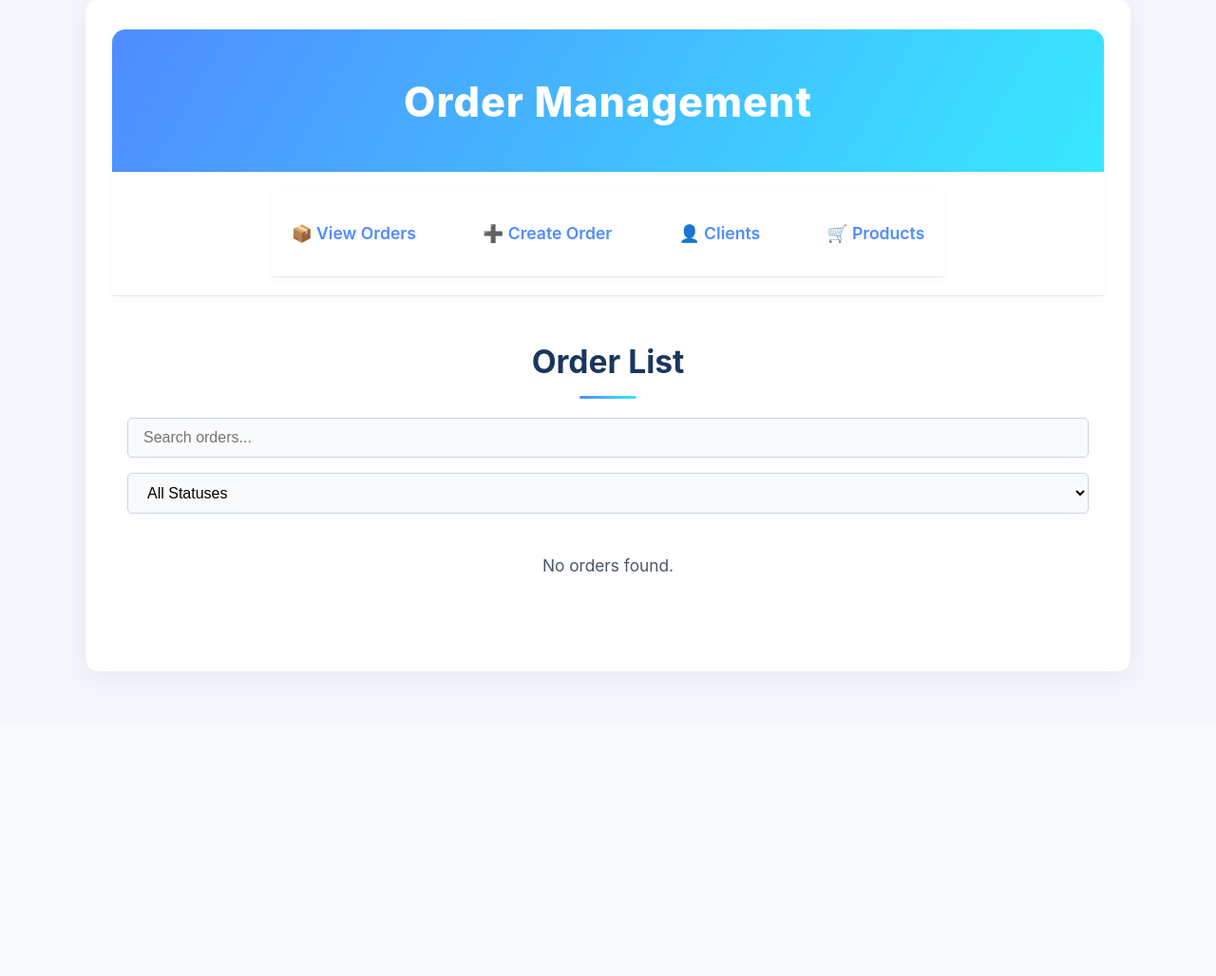
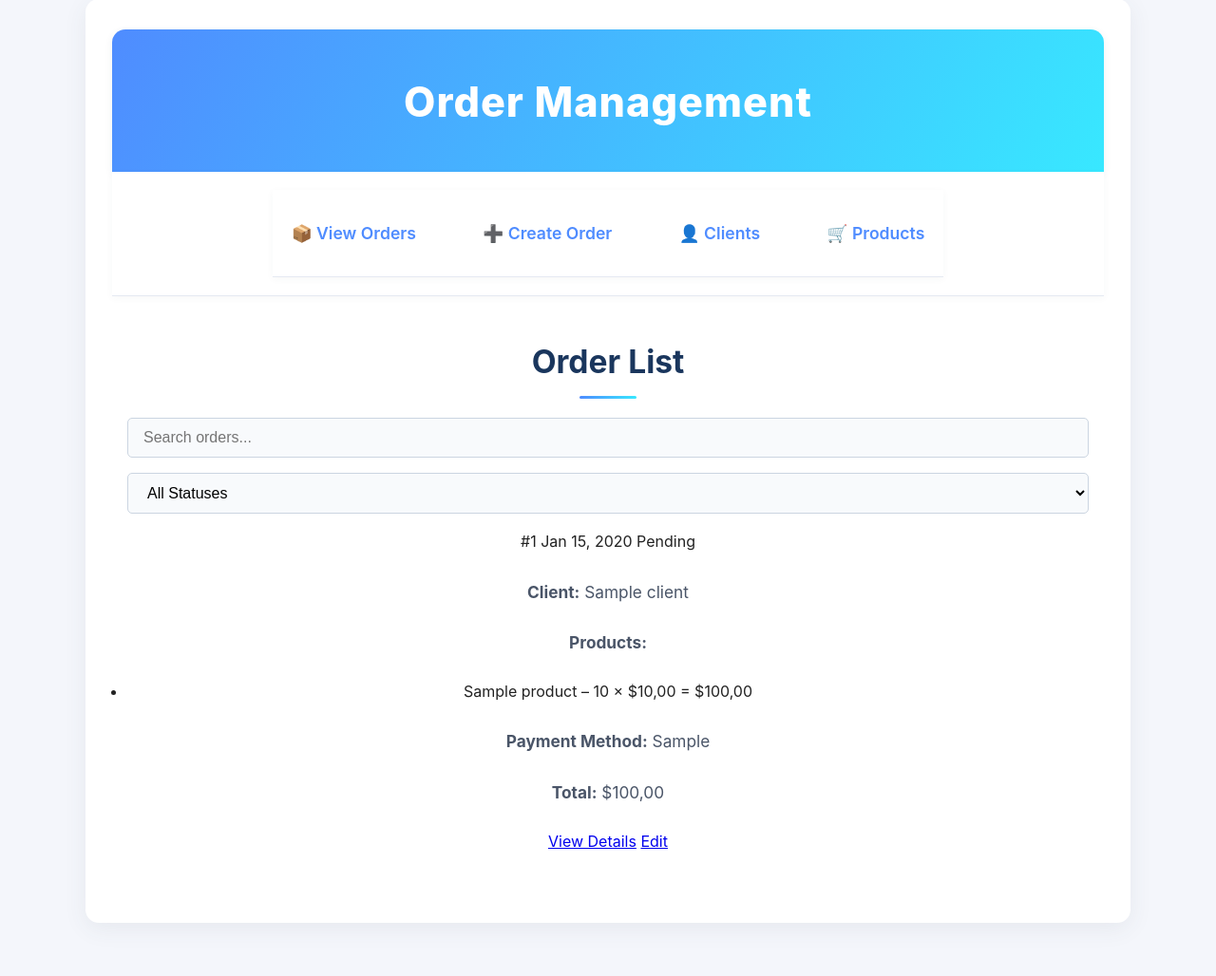
Before and after one commit to JuanMarquesJM/orders-manager, a Django app: page /view_orders/ in a window 1280 px wide. Shown: the part 57-1085 px from the top of the page at 95% size. Before the commit the page ends 769 px from the top, so only its background shows below. Run offline with Django 5.2, Linux system fonts and the light colour scheme; tables that the repository leaves empty hold one stand-in row (values such as "Sample post").

Commit message:
feat: add ProductForm, update models with company, category, and stock quantity fields, and enhance views and templates for better order and client management

```diff
--- a/orders/models.py
+++ b/orders/models.py
@@ -1,4 +1,5 @@
 from django.db import models
+
 
 class Client(models.Model):
     client_id = models.CharField(max_length=20, unique=True)
@@ -10,6 +11,7 @@ class Client(models.Model):
     def __str__(self):
         return f"{self.name} ({self.client_id})"
 
+
 class Product(models.Model):
     product_id = models.CharField(max_length=20, unique=True)
     name = models.CharField(max_length=100)
@@ -20,11 +22,14 @@ class Product(models.Model):
         ('OFFICE_SUPPLIES', 'Office Supplies'),
         ('CLOTHING', 'Clothing'),
         ('FOOD', 'Food'),
+        ('OTHER', 'Other'),
     ]
     category = models.CharField(max_length=30, choices=CATEGORY_CHOICES, default='OTHER')
     stock_quantity = models.PositiveIntegerField(default=0)
+
     def __str__(self):
         return f"{self.name} ({self.product_id})"
+
 
 class Order(models.Model):
     STATUS_CHOICES = [
@@ -47,10 +52,11 @@ class Order(models.Model):
     def total(self):
         return sum(item.total_price for item in self.items.all())
 
+
 class OrderItem(models.Model):
     order = models.ForeignKey(Order, related_name='items', on_delete=models.CASCADE)
     product = models.ForeignKey(Product, on_delete=models.CASCADE)
-    quantity = models.PositiveIntegerField()
+    quantity = models.PositiveIntegerField(default=1)
 
     def __str__(self):
         return f"{self.quantity} x {self.product.name} in {self.order.order_id}"
--- a/orders/views.py
+++ b/orders/views.py
@@ -1,22 +1,34 @@
-from django.shortcuts import render
+from django.shortcuts import render, redirect
+from orders.models import Order, Client, Product
+from .forms import ProductForm
 
 def index(request):
     return render(request, 'orders/index.html')
 
 def view_orders(request):
-    return render(request, 'orders/view_orders.html')
+    orders = Order.objects.all()
+    return render(request, 'orders/view_orders.html', {'orders': orders})
 
 def create_order(request):
     return render(request, 'orders/create_order.html')
 
 def clients(request):
-    return render(request, 'orders/clients.html')
+    clients = Client.objects.all()
+    return render(request, 'orders/clients.html', {'clients': clients})
 
 def products(request):
-    return render(request, 'orders/products.html')
+    products = Product.objects.all()
+    return render(request, 'orders/products.html', {'products': products})
 
 def add_new_product(request):
-    return render(request, 'orders/add_new_product.html')
+    if request.method == 'POST':
+        form = ProductForm(request.POST)
+        if form.is_valid():
+            form.save()
+            return redirect('products')
+    else:
+        form = ProductForm()
+    return render(request, 'orders/add_new_product.html', {'form': form})
 
 def add_new_client(request):
     return render(request, 'orders/add_new_client.html')
--- a/templates/orders/clients.html
+++ b/templates/orders/clients.html
@@ -13,12 +13,11 @@
                 <h3>{{ client.name }}</h3>
                 <p><span class="label">Email:</span> {{ client.email }}</p>
                 <p><span class="label">Phone:</span> {{ client.phone }}</p>
-                <p><span class="label">Orders:</span> {{ client.order_count }}</p>
                 <p><span class="label">Company:</span> {{ client.company }}</p>
             </div>
             <div class="client-actions">
-                <a href="{% url 'edit_client' client.id %}" class="btn-sm">✏️ Edit</a>
-                <a href="{% url 'delete_client' client.id %}" class="btn-sm danger">🗑️ Delete</a>
+                <a href="#" class="btn-sm">✏️ Edit</a>
+                <a href="#" class="btn-sm danger">🗑️ Delete</a>
             </div>
         </div>
         {% empty %}
--- a/templates/orders/products.html
+++ b/templates/orders/products.html
@@ -20,10 +20,10 @@
             <tr>
                 <td>{{ product.name }}</td>
                 <td>${{ product.price }}</td>
-                <td>{{ product.stock }}</td>
+                <td>{{ product.stock_quantity }}</td>
                 <td class="actions">
-                    <a href="{% url 'edit_product' product.id %}" class="btn-sm">✏️ Edit</a>
-                    <a href="{% url 'delete_product' product.id %}" class="btn-sm danger">🗑️ Delete</a>
+                    <a href="#" class="btn-sm">✏️ Edit</a>
+                    <a href="#" class="btn-sm danger">🗑️ Delete</a>
                 </td>
             </tr>
             {% empty %}
--- a/templates/orders/view_orders.html
+++ b/templates/orders/view_orders.html
@@ -8,9 +8,10 @@
     <input type="text" placeholder="Search orders..." id="order-search">
     <select id="status-filter">
       <option value="">All Statuses</option>
-            <option value="pending">Pending</option>
-            <option value="completed">Completed</option>
-            <option value="shipped">Shipped</option>
+      <option value="PENDING">Pending</option>
+      <option value="PAID">Paid</option>
+      <option value="SHIPPED">Shipped</option>
+      <option value="CANCELLED">Cancelled</option>
     </select>
   </div>
 
@@ -18,20 +19,34 @@
     {% for order in orders %}
       <div class="order-card">
         <div class="order-header">
-                <span class="order-id">#{{ order.id }}</span>
+          <span class="order-id">#{{ order.order_id }}</span>
           <span class="order-date">{{ order.created_at|date:"M d, Y" }}</span>
-                <span class="order-status {{ order.status }}">{{ order.get_status_display }}</span>
+          <span class="order-status {{ order.status|lower }}">{{ order.get_status_display }}</span>
         </div>
 
         <div class="order-details">
           <p><strong>Client:</strong> {{ order.client.name }}</p>
-                <p><strong>Products:</strong> {{ order.product_count }}</p>
-                <p><strong>Total:</strong> ${{ order.total_amount }}</p>
+
+          <p><strong>Products:</strong></p>
+          <ul>
+            {% for item in order.items.all %}
+              <li>
+                {{ item.product.name }} –
+                {{ item.quantity }} × ${{ item.product.price }} =
+                ${{ item.total_price }}
+              </li>
+            {% empty %}
+              <li><em>No items in this order.</em></li>
+            {% endfor %}
+          </ul>
+
+          <p><strong>Payment Method:</strong> {{ order.payment_method|default:"—" }}</p>
+          <p><strong>Total:</strong> ${{ order.total }}</p>
         </div>
 
         <div class="order-actions">
-                <a href="{% url 'order_detail' order.id %}" class="btn-sm">View Details</a>
-                <a href="{% url 'edit_order' order.id %}" class="btn-sm">Edit</a>
+          <a href="#" class="btn-sm">View Details</a>
+          <a href="#"  class="btn-sm">Edit</a>
         </div>
       </div>
     {% empty %}
```
Also changed, not shown: orders/forms.py (added, +7 -0 lines), orders/migrations/0002_client_company_product_category_and_more.py (added). Lines whose indentation alone changed are shown as unchanged.
